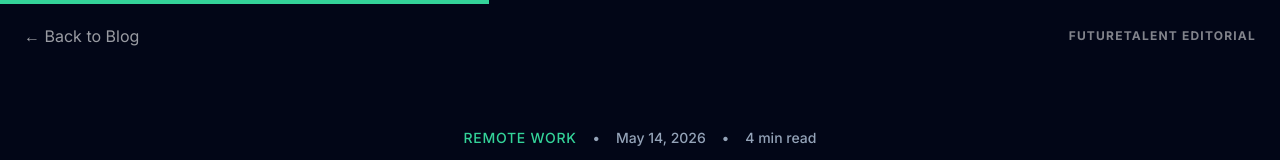
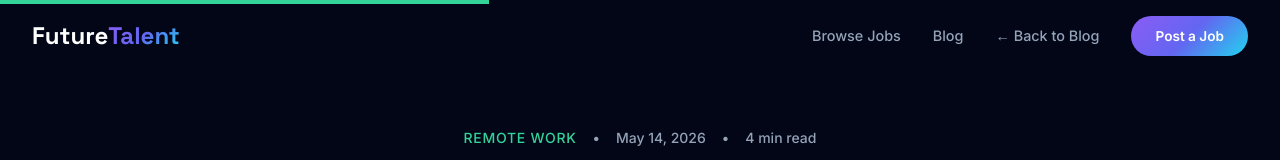
Before and after one commit to MusfiqurRahman12/Job-portal, a Next.js app in the folder website/: page /blog/1 in a window 1280 px wide. Shown: the top 160 px of the page. Built offline with nearby package versions, Linux system fonts and the light colour scheme; no server answers; the database is empty.

Commit message:
design: add premium sticky navbar with back/home navigation to blog index and post detail pages

```diff
--- a/website/src/app/blog/[slug]/page.tsx
+++ b/website/src/app/blog/[slug]/page.tsx
@@ -15,6 +15,7 @@ export default function BlogPostPage({ params }: { params: Promise<{ slug: strin
   const [article, setArticle] = useState<News | null>(null);
   const [loading, setLoading] = useState(true);
   const [progress, setProgress] = useState(0);
+  const [scrolled, setScrolled] = useState(false);
 
   const articleRef = useRef<HTMLDivElement>(null);
   const heroRef = useRef<HTMLDivElement>(null);
@@ -73,14 +74,19 @@ The companies of the tomorrow are global, asynchronous, and driven by output rat
       const { top, height } = articleRef.current.getBoundingClientRect();
       const windowHeight = window.innerHeight;
 
-      const scrolled = windowHeight - top;
+      const scrolledVal = windowHeight - top;
       const total = height + windowHeight;
-      const percentage = Math.min(Math.max((scrolled / total) * 100, 0), 100);
+      const percentage = Math.min(Math.max((scrolledVal / total) * 100, 0), 100);
 
       setProgress(percentage);
     };
 
+    const handleScrolledNav = () => {
+      setScrolled(window.scrollY > 50);
+    };
+
     window.addEventListener("scroll", handleScroll);
+    window.addEventListener("scroll", handleScrolledNav);
 
     // GSAP Animations
     const ctx = gsap.context(() => {
@@ -124,6 +130,7 @@ The companies of the tomorrow are global, asynchronous, and driven by output rat
 
     return () => {
       window.removeEventListener("scroll", handleScroll);
+      window.removeEventListener("scroll", handleScrolledNav);
       ctx.revert();
     };
   }, [loading, article]);
@@ -169,13 +176,20 @@ The companies of the tomorrow are global, asynchronous, and driven by output rat
         style={{ width: `${progress}%` }}
       />
 
-      {/* Standalone Minimal Nav */}
-      <nav className="absolute top-0 left-0 w-full p-6 z-40 flex justify-between items-center">
-        <Link href="/blog" className="text-white/60 hover:text-white transition-colors flex items-center gap-2">
-          ← Back to Blog
-        </Link>
-        <div className="text-white font-bold tracking-widest uppercase text-xs opacity-50">
-          FutureTalent Editorial
+      {/* Navbar */}
+      <nav className={`navbar ${scrolled ? "scrolled" : ""}`} id="navbar">
+        <div className="navbar-inner">
+          <Link href="/" className="nav-logo">
+            Future<span>Talent</span>
+          </Link>
+          <div className="nav-links">
+            <Link href="/" className="nav-link">Browse Jobs</Link>
+            <Link href="/blog" className="nav-link">Blog</Link>
+            <Link href="/blog" className="nav-link flex items-center gap-1">
+              ← Back to Blog
+            </Link>
+            <a href="#" className="nav-cta">Post a Job</a>
+          </div>
         </div>
       </nav>
 
--- a/website/src/app/blog/page.tsx
+++ b/website/src/app/blog/page.tsx
@@ -16,6 +16,14 @@ export default function BlogPage() {
   const headerRef = useRef<HTMLDivElement>(null);
   const featuredRef = useRef<HTMLDivElement>(null);
   const gridRef = useRef<HTMLDivElement>(null);
+
+  const [scrolled, setScrolled] = useState(false);
+
+  useEffect(() => {
+    const handleScroll = () => setScrolled(window.scrollY > 50);
+    window.addEventListener("scroll", handleScroll);
+    return () => window.removeEventListener("scroll", handleScroll);
+  }, []);
 
   useEffect(() => {
     let active = true;
@@ -117,6 +125,20 @@ export default function BlogPage() {
   };
 
   return (
+    <>
+      <nav className={`navbar ${scrolled ? "scrolled" : ""}`} id="navbar">
+        <div className="navbar-inner">
+          <Link href="/" className="nav-logo">
+            Future<span>Talent</span>
+          </Link>
+          <div className="nav-links">
+            <Link href="/" className="nav-link">Browse Jobs</Link>
+            <Link href="/blog" className="nav-link">Blog</Link>
+            <a href="#" className="nav-cta">Post a Job</a>
+          </div>
+        </div>
+      </nav>
+
       <div className="min-h-screen pt-32 pb-24 px-6 relative z-10 selection:bg-[#34d399] selection:text-black">
         {/* Background ambient glow specific to blog */}
         <div className="absolute top-0 left-1/2 -translate-x-1/2 w-[800px] h-[400px] bg-[#34d399]/10 blur-[120px] rounded-full pointer-events-none -z-10" />
@@ -250,5 +272,6 @@ export default function BlogPage() {
         )}
       </div>
     </div>
+    </>
   );
 }
```
Lines whose indentation alone changed are shown as unchanged.
